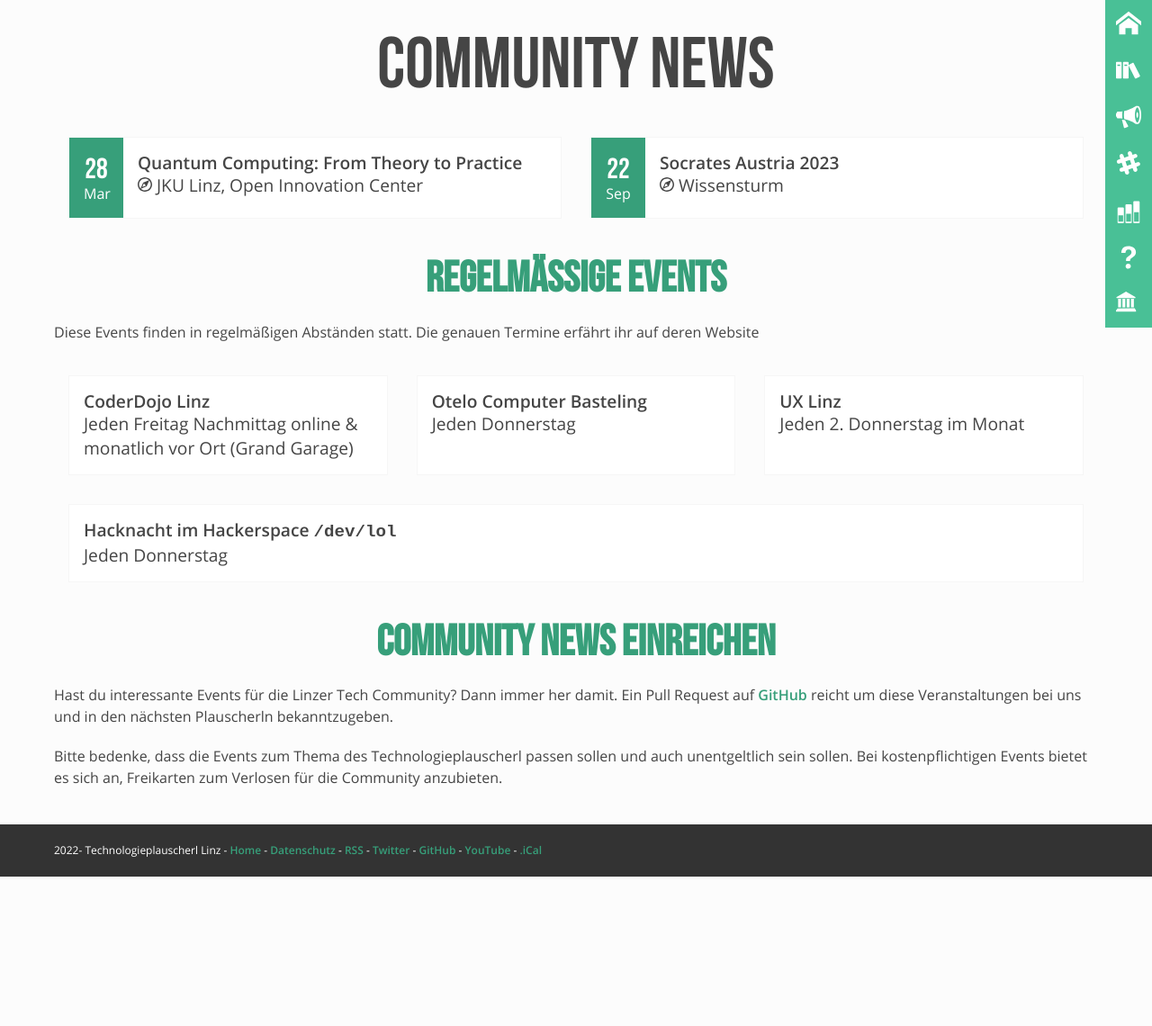
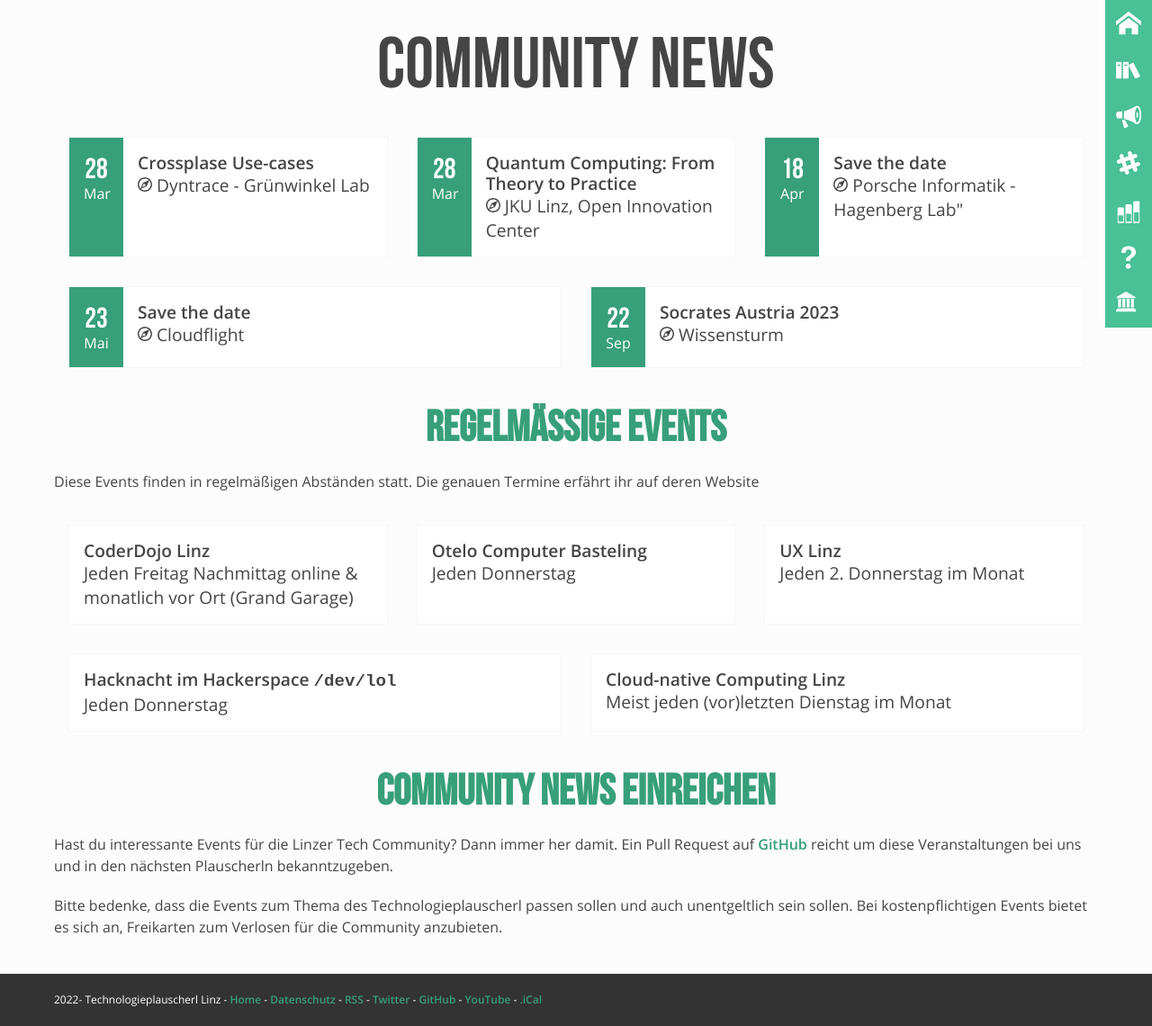
Before and after one commit to mericanAncer127/plauscherl, a Jekyll site: the page built from pages/community-news.html, in a window 1280 px wide. Shown: the whole page at 90% size. Built offline with Jekyll 4.4.1, drawn with Linux system fonts in a browser that asks for light colours; before the commit the page ends 974 px from its top, so only the background shows below that.

Commit message:
adding cncf linz meetups

```diff
--- a/_data/community.yml
+++ b/_data/community.yml
@@ -373,6 +373,21 @@
       location: "Tractive"
       date: 2022-11-22
       link: https://www.meetup.com/cloud-native-computing-linz/events/289318053/
+   -
+      name: "Crossplase Use-cases"
+      location: "Dyntrace - Grünwinkel Lab"
+      date: 2023-03-28
+      link: https://community.cncf.io/events/details/cncf-linz-presents-cloud-native-linz-march-28-crossplane-use-cases/
+   -
+      name: "Save the date"
+      location: Porsche Informatik - Hagenberg Lab"
+      date: 2023-04-18
+      link: https://community.cncf.io/linz/
+   -
+      name: "Save the date"
+      location: "Cloudflight"
+      date: 2023-05-23
+      link: https://community.cncf.io/linz/
 -
   id: agile-tour
   name: "Agile Tour"
@@ -447,3 +462,5 @@
       location: "Tractive, Pasching"
       date: 2023-02-08
       link: https://www.linkedin.com/events/linzermobiledevelopergathering7010620570551607296/about/
+-
+  id: cncf-linz
--- a/pages/community-news.html
+++ b/pages/community-news.html
@@ -57,6 +57,17 @@
 		</div>
 	  </div>
 	</a>
+
+	<a href="https://community.cncf.io/linz/" class="event">
+	  <div class="event__details">
+		<div class="event__information">
+		  <h2 class="event__title" itemprop="name">Cloud-native Computing Linz</h2>
+		  <div class="event__venue">
+			<span>Meist jeden (vor)letzten Dienstag im Monat</span>
+		  </div>
+		</div>
+	  </div>
+	</a>
 </div>
 
 <h2>Community News einreichen</h2>
```
